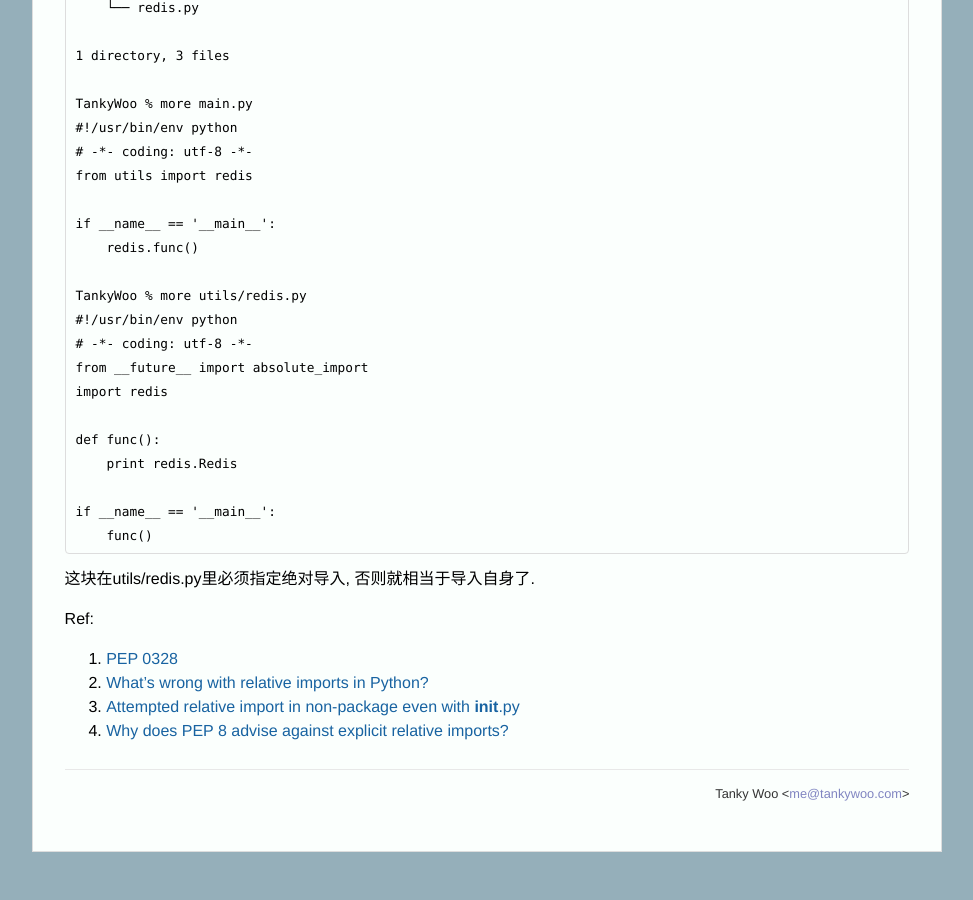
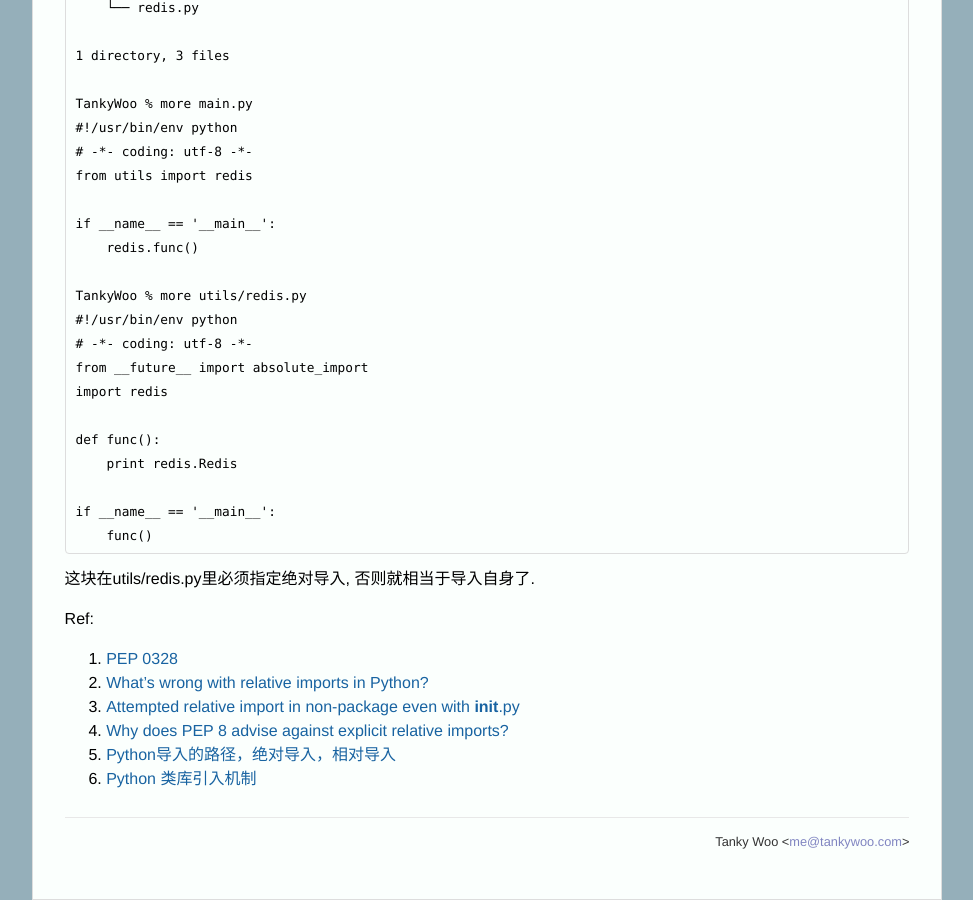
Before and after one commit to Harteyang/harte.top, a Jekyll site: the page built from _posts/2013-10-07-python-relative-and-absolute-import.markdown, in a window 1280 px wide and 900 px high, scrolled down 3429 px. Shown: the whole window, without its empty margins (153-1126 px from the left). Built offline with Jekyll 4.4.1, drawn with Linux system fonts in a browser that asks for light colours; Markdown is read by kramdown in place of the engine named in the settings; comment, search, counter and statistics services are not loaded; before the commit the page ends 4281 px from its top, so only the background shows below that.

Commit message:
add references

```diff
--- a/_posts/2013-10-07-python-relative-and-absolute-import.markdown
+++ b/_posts/2013-10-07-python-relative-and-absolute-import.markdown
@@ -186,3 +186,5 @@ Ref:
 2. [What's wrong with relative imports in Python?](http://programmers.stackexchange.com/questions/159503/whats-wrong-with-relative-imports-in-python)
 3. [Attempted relative import in non-package even with __init__.py](http://stackoverflow.com/questions/11536764/attempted-relative-import-in-non-package-even-with-init-py)
 4. [Why does PEP 8 advise against explicit relative imports?](http://www.gossamer-threads.com/lists/python/dev/1072694)
+5. [Python导入的路径，绝对导入，相对导入](http://zhuhaipeng.me/blog/2014/08/26/pythondao-ru-de-lu-jing-,jue-dui-dao-ru-,xiang-dui-dao-ru/)
+6. [Python 类库引入机制](https://github.com/Liuchang0812/slides/tree/master/pycon2015cn)
```
